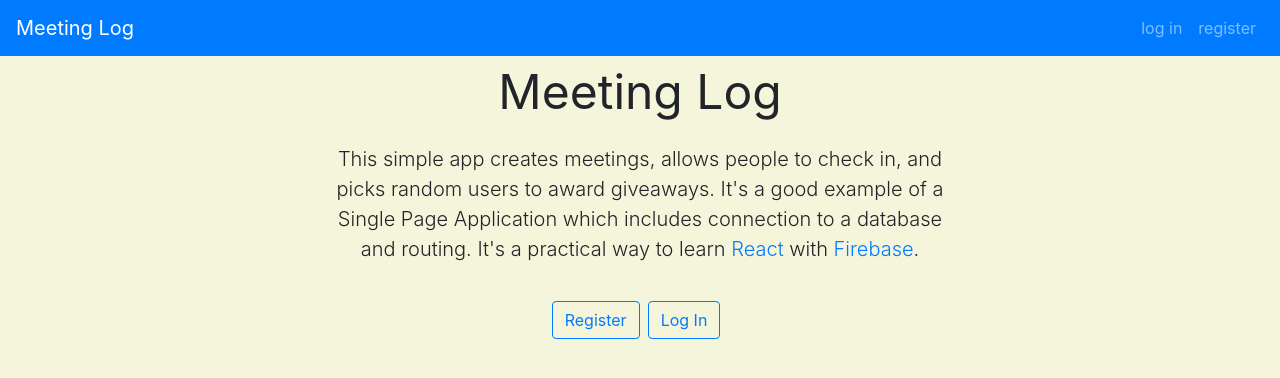
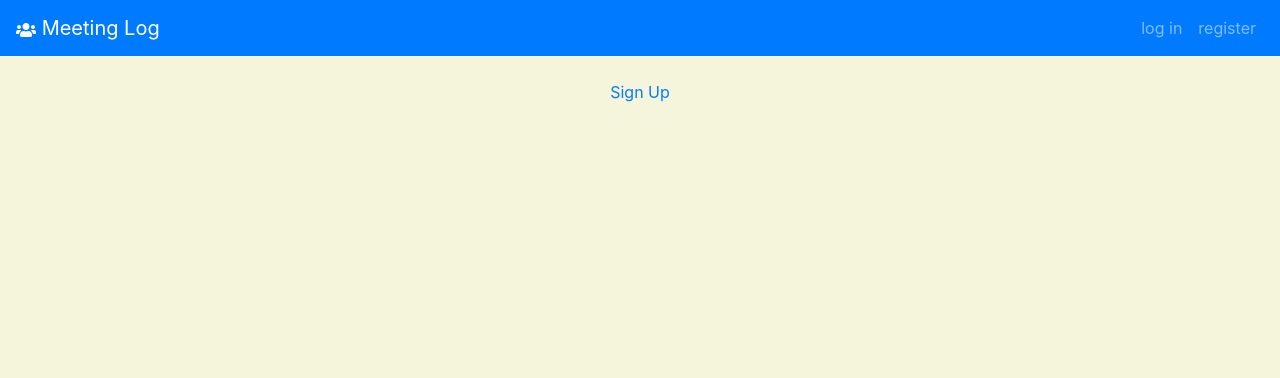
Before and after one commit to Ahmed-Araby/React-meeting-scheduling, a React (Create React App) app: page /signup in a window 1280 px wide. Shown: the top 378 px of the page. Built offline with nearby package versions, Linux system fonts and the light colour scheme.

Commit message:
firebase init

```diff
--- a/package.json
+++ b/package.json
@@ -7,9 +7,12 @@
     "@testing-library/react": "^11.2.5",
     "@testing-library/user-event": "^12.7.1",
     "bootstrap": "^4.6.0",
+    "firebase": "^8.2.7",
     "react": "^17.0.1",
     "react-dom": "^17.0.1",
     "react-icons": "^4.2.0",
+    "react-router": "^5.2.0",
+    "react-router-dom": "^5.2.0",
     "react-scripts": "4.0.2",
     "web-vitals": "^1.1.0"
   },
--- a/src/App.js
+++ b/src/App.js
@@ -5,16 +5,39 @@ import './App.css';
 import "bootstrap/dist/css/bootstrap.css";
 import './index.css';
 
+import { Route, Switch} from "react-router-dom";
+
 import Home from "./components/Home";
 import UserProvider from "./providers/UserProvider";
 import Navigation from "./components/Navigation";
+import SignIn from "./components/SignIn";
+import SignUp from "./components/SignUp";
+import "./firebase/firebase";
 function App() {
   return (
-    <UserProvider>
-      <Navigation />
-      <Home/>
-    </UserProvider>
-  );
+     <UserProvider>
+        <Navigation />
+
+        <Switch>
+          {/** once it will render a Comonent
+          it will go out */}
+
+          <Route exact path='/'>
+          <Home/> </Route>
+
+          <Route path='/signin'>
+            <SignIn/>
+          </Route>
+
+          <Route path='/signup'>
+            <SignUp/>
+          </Route>
+
+          <Route>not implemented yet</Route>
+
+        </Switch>
+      </UserProvider>
+   );
 }
 
 export default App;
--- a/src/components/Home.js
+++ b/src/components/Home.js
@@ -1,5 +1,6 @@
 import {  Component, useContext} from "react";
- import {  userContext } from "../providers/UserProvider";
+import {  userContext } from "../providers/UserProvider";
+import { Link } from "react-router-dom";
 
 export default function Home(){
 
@@ -26,19 +27,19 @@ export default function Home(){
             {
                 !user &&
                 <>
-                    <a href="/register" className="btn btn-outline-primary mr-2">
+                    <Link to="/signup" className="btn btn-outline-primary mr-2">
                         Register
-                    </a>
-                    <a href="/login" className="btn btn-outline-primary mr-2">
+                    </Link>
+                    <Link to="/signin" className="btn btn-outline-primary mr-2">
                         Log In
-                    </a>
+                    </Link>
                 </>
             }
             {
                 user &&
-                <a href="/meetings" className="btn btn-primary">
+                <Link to="/meetings" className="btn btn-primary">
                 Meetings
-                </a>
+                </Link>
             }
 
             </div>
--- a/src/components/Navigation.js
+++ b/src/components/Navigation.js
@@ -1,31 +1,30 @@
 import { useContext } from "react";
 import { userContext } from "../providers/UserProvider";
-
+import { FaUsers } from "react-icons/fa";
+import { Link } from "react-router-dom";
 export default function Navigation()
 {
     const user = useContext(userContext);
-    alert(user);
-
     return (
             <nav className="site-nav family-sans navbar navbar-expand bg-primary navbar-dark higher">
                 <div className="container-fluid">
 
-                    <a href="/" className="navbar-brand">
-                        Meeting Log
-                    </a>
+                    <Link to="/" className="navbar-brand">
+                        <FaUsers/> Meeting Log
+                    </Link>
 
                     <div className="navbar-nav ml-auto">
 
                     {
                         !user && (
                         <>
-                            <a className="nav-item nav-link" href="/login">
+                            <Link className="nav-item nav-link" to="/signin">
                                 log in
-                            </a>
+                            </Link>
 
-                            <a className="nav-item nav-link" href="/register">
+                            <Link className="nav-item nav-link" to="/signup">
                                 register
-                            </a>
+                            </Link>
                          </>
                         )
                     }
@@ -33,13 +32,13 @@ export default function Navigation()
                     {//** conditional rendering */
                         user &&
                         <>
-                            <a className="nav-item nav-link" href="/meetings">
+                            <Link className="nav-item nav-link" to="/meetings">
                                     meetings
-                            </a>
+                            </Link>
 
-                            <a className="nav-item nav-link" href="/login">
+                            <Link className="nav-item nav-link" to="/signin">
                                 log out
-                            </a>
+                            </Link>
                         </>
                     }
 
--- /dev/null
+++ b/src/components/SignIn.js
@@ -0,0 +1,12 @@
+
+
+export default function SignIn(params)
+{
+    return (
+        <div className='text-center mt-4'>
+            <div className='text-primary'>
+                Sign In
+            </div>
+        </div>
+    );
+}
--- /dev/null
+++ b/src/components/SignUp.js
@@ -0,0 +1,12 @@
+
+
+export default function SignUp(params)
+{
+    return (
+        <div className='text-center mt-4'>
+            <div className='text-primary'>
+                Sign Up
+            </div>
+        </div>
+    );
+}
--- /dev/null
+++ b/src/firebase/firebase.js
@@ -0,0 +1,31 @@
+/**
+ * here we initialize the connection
+ * for the fire base sdk, and it's diff services.
+ */
+import firebase from "firebase/app";
+// how ever we will use firebase.auth , etc we need to import theses files
+// probably they execute some ops not just provide access to some stuff.
+import "firebase/auth";
+import "firebase/database"; // real time data base.
+
+
+const firebaseConfig = {
+    apiKey: "AIzaSyCJeS0Z39liFLJBxacZqJAVuv1y0r33UT8",
+    authDomain: "react-spa-6a15b.firebaseapp.com",
+    databaseURL: "https://react-spa-6a15b-default-rtdb.firebaseio.com",
+    projectId: "react-spa-6a15b",
+    storageBucket: "react-spa-6a15b.appspot.com",
+    messagingSenderId: "914596421399",
+    appId: "1:914596421399:web:514cbb3ecdaf691bb1e152"
+  };
+
+firebase.initializeApp(firebaseConfig);
+
+const firebaseAuth = firebase.auth();
+const firebaseDataBase = firebase.database();
+
+export default firebase;
+export {
+    firebaseAuth,
+    firebaseDataBase
+};
```
Also changed, not shown: src/components/Meetings.js (added, +12 -0 lines), src/index.js (+10 -2 lines), 1 other file (tests, documents, lock files or other folders).
